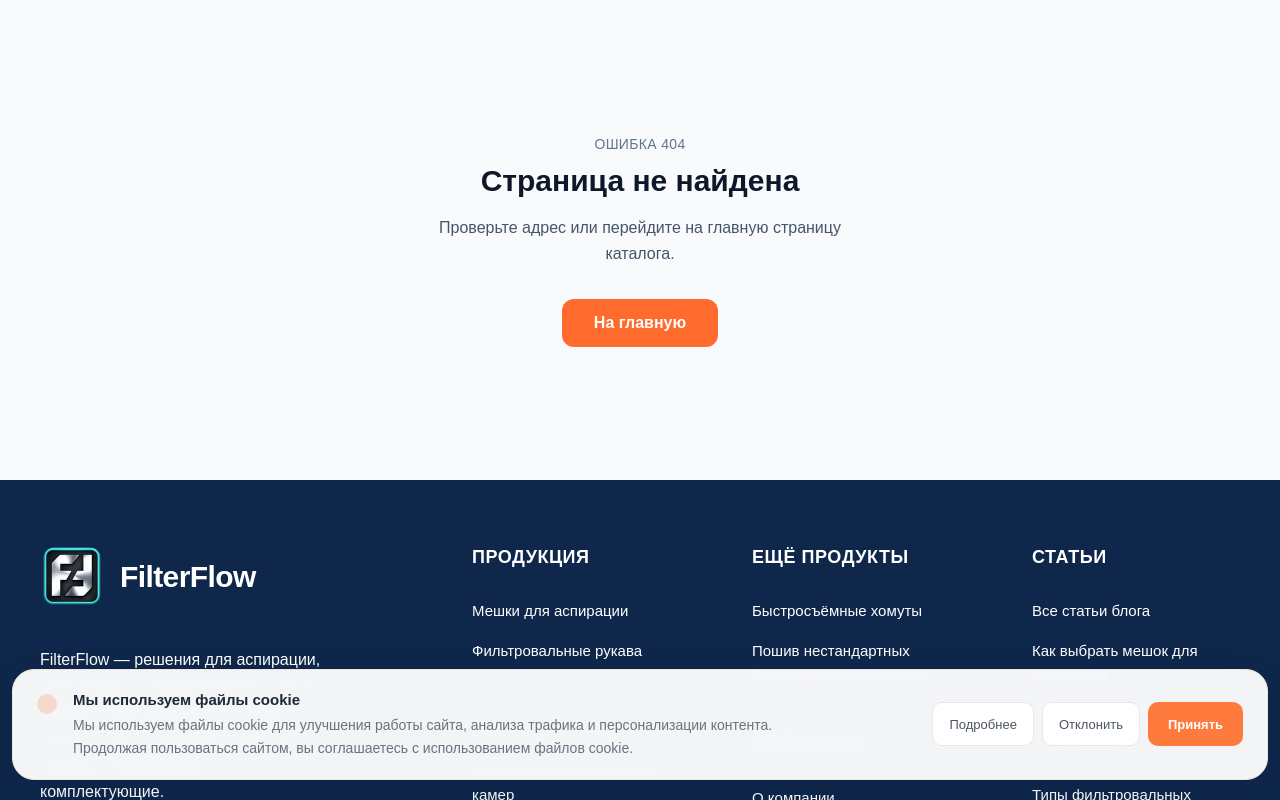
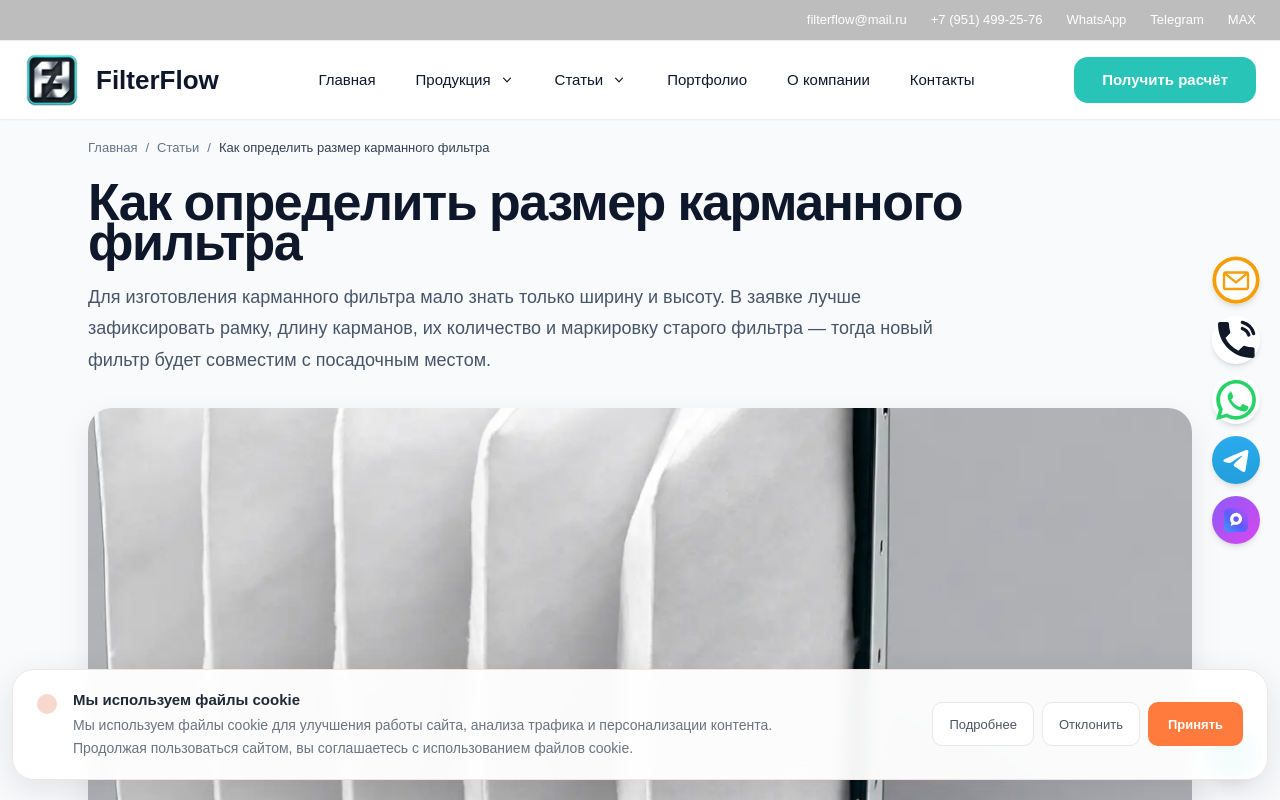
Before and after one commit to karipupkina-ux/filterflow-next, a Next.js app: page /blog/kak-opredelit-razmer-karmannogo-filtra in a window 1280 px wide. Before the commit this address had no page. Shown: the top 800 px of the page. Built offline with nearby package versions, Linux system fonts and the light colour scheme.

Commit message:
SEO content: add article kak-opredelit-razmer-karmannogo-filtra

```diff
--- /dev/null
+++ b/app/blog/kak-opredelit-razmer-karmannogo-filtra/page.tsx
@@ -0,0 +1,79 @@
+import type { Metadata } from "next";
+import ClusterArticlePage from "../../components/ClusterArticlePage";
+import { pageMetadata } from "@/lib/seo-metadata";
+
+const PAGE_TITLE = "Как определить размер карманного фильтра";
+const PAGE_DESCRIPTION = "Как правильно снять размеры карманного фильтра: ширина, высота рамки, длина карманов, количество карманов и толщина рамки.";
+const PAGE_PATH = "/blog/kak-opredelit-razmer-karmannogo-filtra";
+
+export const metadata: Metadata = pageMetadata({
+  title: PAGE_TITLE,
+  description: PAGE_DESCRIPTION,
+  path: PAGE_PATH,
+});
+
+export default function Page() {
+  return (
+    <ClusterArticlePage
+      title={PAGE_TITLE}
+      description={PAGE_DESCRIPTION}
+      path={PAGE_PATH}
+      image="/images/new-products/five-pocket-filter.webp"
+      imageAlt="Карманный фильтр с несколькими фильтрующими карманами"
+      datePublished="2026-10-16"
+      dateModified="2026-10-16"
+      intro="Для изготовления карманного фильтра мало знать только ширину и высоту. В заявке лучше зафиксировать рамку, длину карманов, их количество и маркировку старого фильтра — тогда новый фильтр будет совместим с посадочным местом."
+      sections={[
+  {
+    "title": "Какие размеры снять",
+    "bullets": [
+      "Ширина рамки",
+      "Высота рамки",
+      "Толщина рамки",
+      "Длина карманов",
+      "Количество карманов",
+      "При наличии — расстояние между разделителями"
+    ]
+  },
+  {
+    "title": "Как не перепутать ширину и высоту",
+    "paragraphs": [
+      "Если установка допускает монтаж только в одном положении, ориентация имеет значение. Полезно сфотографировать фильтр так, как он установлен, и подписать размеры прямо на фото."
+    ]
+  },
+  {
+    "title": "Почему важна длина карманов",
+    "paragraphs": [
+      "Длина влияет на рабочую площадь и на то, поместится ли фильтр в секции. Слишком длинные карманы могут упираться в корпус, слишком короткие — отличаться по рабочей площади от штатного исполнения."
+    ]
+  },
+  {
+    "title": "Если маркировка стерлась",
+    "paragraphs": [
+      "Можно снять фактические размеры и прислать фото старого фильтра и посадочного места. Для замены также полезно знать назначение установки и предыдущий класс фильтрации."
+    ]
+  }
+]}
+      productHref="/karmannye-filtry/"
+      productLabel="Карманные фильтры по размерам"
+      productText="Изготавливаем карманные фильтры по фактическим размерам, фотографии, маркировке или ТЗ."
+      related={[
+  {
+    "title": "Что означают G4, M5, F7 и F9",
+    "href": "/blog/klassy-g4-m5-f7-f9/",
+    "text": "Как читать старую маркировку воздушных фильтров."
+  },
+  {
+    "title": "Карманный или кассетный фильтр",
+    "href": "/blog/karmannyj-ili-kassetnyj-filtr/",
+    "text": "Чем отличаются две распространённые конструкции."
+  },
+  {
+    "title": "Как подобрать кассетный фильтр",
+    "href": "/blog/kak-podobrat-kassetnyj-filtr/",
+    "text": "Что измерить у кассетного фильтра."
+  }
+]}
+    />
+  );
+}
```
